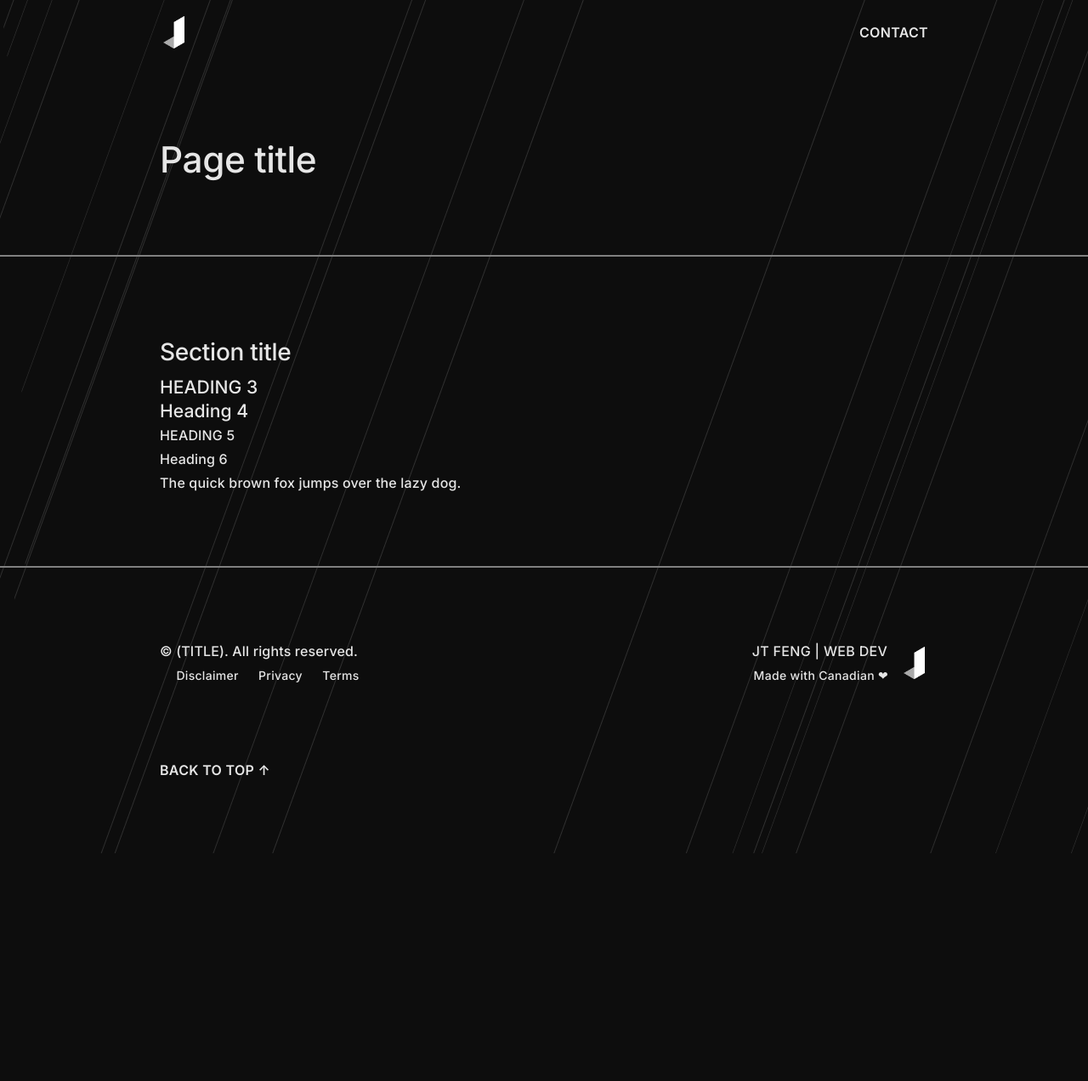
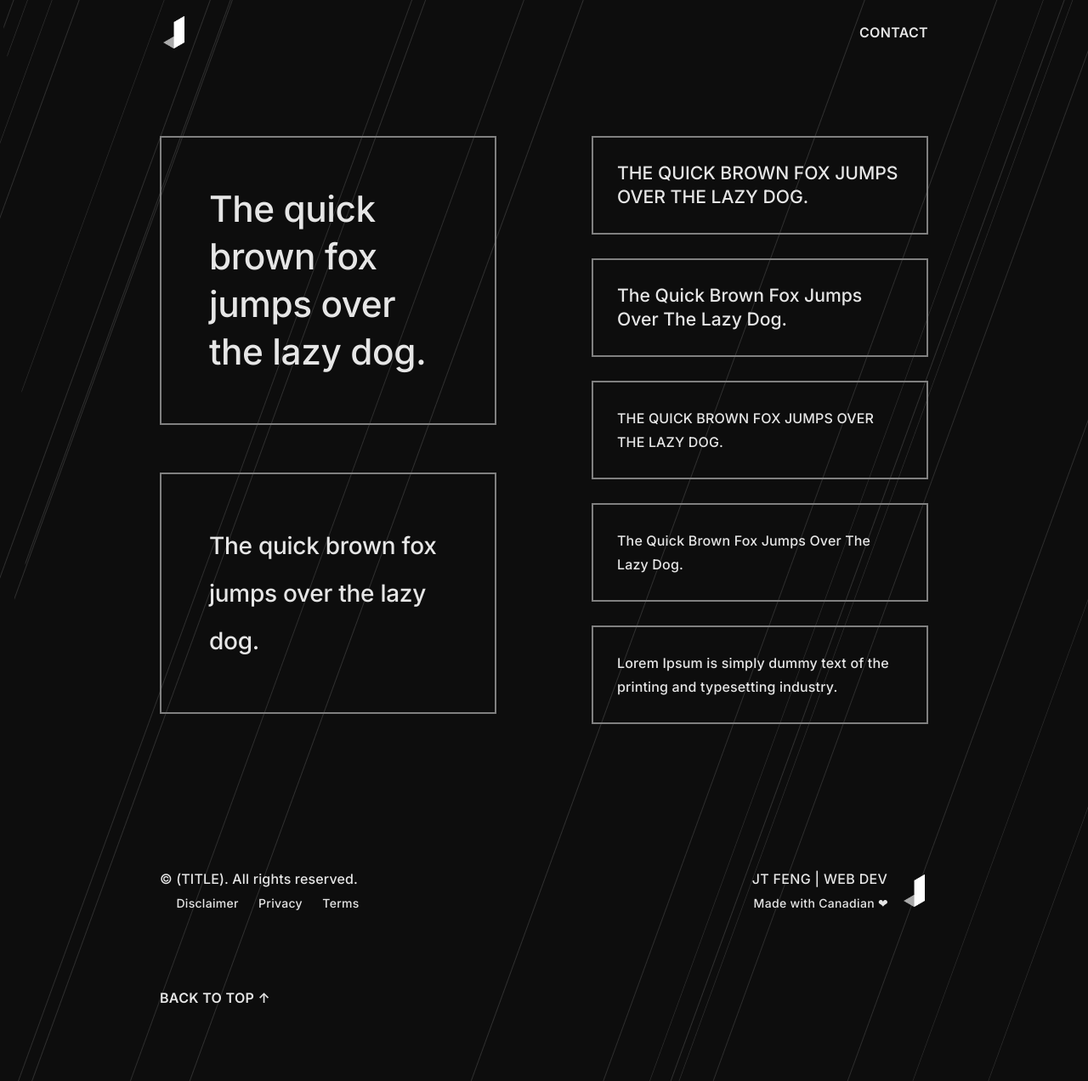
Before and after one commit to jingtianfeng/jekytrap, a Jekyll site: the page built from index.html, in a window 1280 px wide. Shown: the whole page at 85% size. Built offline with Jekyll 4.4.1, drawn with Linux system fonts in a browser that asks for light colours; before the commit the page ends 1004 px from its top, so only the background shows below that.

Commit message:
ADD TO index: style guide - typography

```diff
--- a/index.html
+++ b/index.html
@@ -4,22 +4,36 @@ title: (page title)
 id: (page id)
 ---
 
-<header class="border-bottom"
+<header class=""
         id="{{ page.id }}-header">
     <div class="container py-6">
-        <h1>Page title</h1>
+        <div class="row g-7">
+            <div class="col-4 col-lg-2 vstack gap-5">
+                <h1 class="border p-5">
+                    The quick brown fox jumps over the lazy dog.
+                </h1>
+                <h2 class="border p-5">
+                    The quick brown fox jumps over the lazy dog.
+                </h2>
+            </div>
+            <div class="col-4 col-lg-2 vstack gap-4">
+                <h3 class="border p-4">
+                    The quick brown fox jumps over the lazy dog.
+                </h3>
+                <h4 class="border p-4">
+                    The quick brown fox jumps over the lazy dog.
+                </h4>
+                <h5 class="border p-4">
+                    The quick brown fox jumps over the lazy dog.
+                </h5>
+                <h6 class="border p-4">
+                    The quick brown fox jumps over the lazy dog.
+                </h6>
+                <p class="border p-4">
+                    Lorem Ipsum is simply dummy text of the printing
+                    and typesetting industry.
+                </p>
+            </div>
+        </div>
     </div>
 </header>
-<section class="border-bottom"
-         id="{{ page.id }}-1">
-    <div class="container py-6">
-        <h2>Section title</h2>
-        <h3>Heading 3</h3>
-        <h4>Heading 4</h4>
-        <h5>Heading 5</h5>
-        <h6>Heading 6</h6>
-        <p>
-            The quick brown fox jumps over the lazy dog.
-        </p>
-    </div>
-</section>
```
